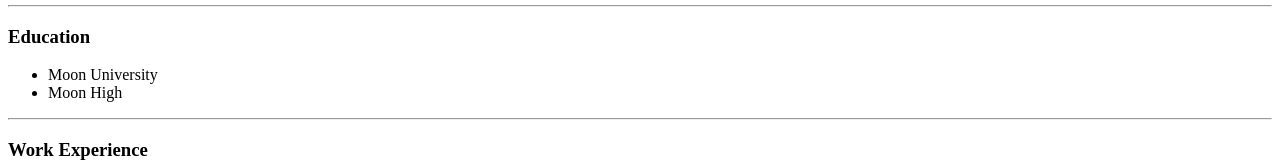
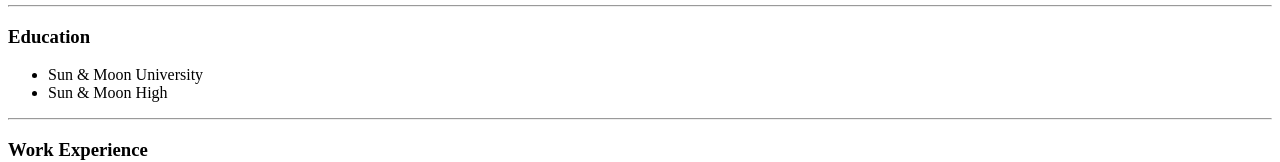
Before and after one commit to amandav6527/cv, a plain HTML site: page index.html in a window 1280 px wide. Shown: the part 357-519 px from the top of the page. Drawn offline with Linux system fonts and the light colour scheme.

Commit message:
Update index.html

```diff
--- a/index.html
+++ b/index.html
@@ -20,8 +20,8 @@
   <hr>
   <h3>Education</h3>
   <ul>
-    <li>Moon University</li>
-    <li>Moon High</li>
+    <li>Sun & Moon University</li>
+    <li>Sun & Moon High</li>
   </ul>
   <hr>
   <h3>Work Experience</h3>
```
